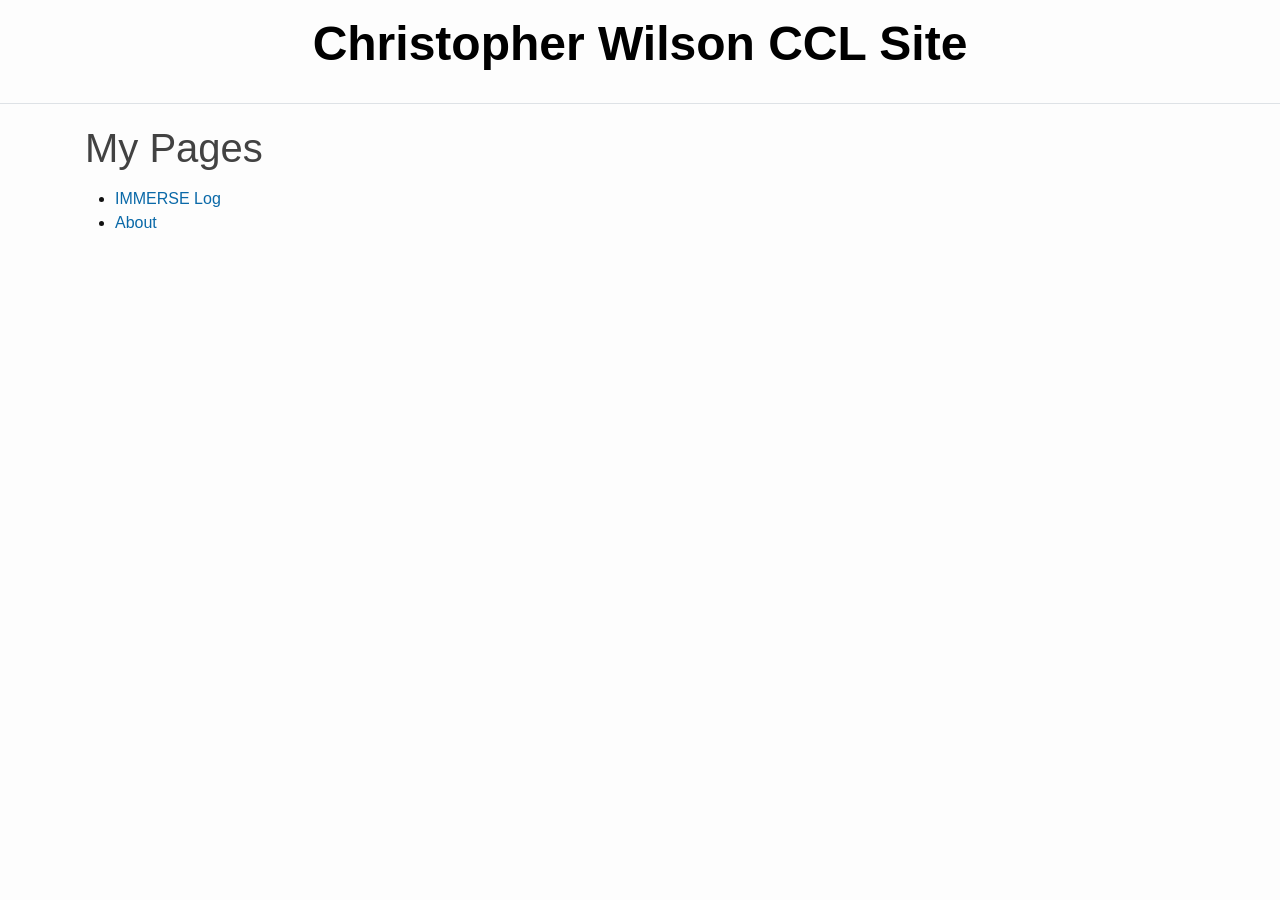
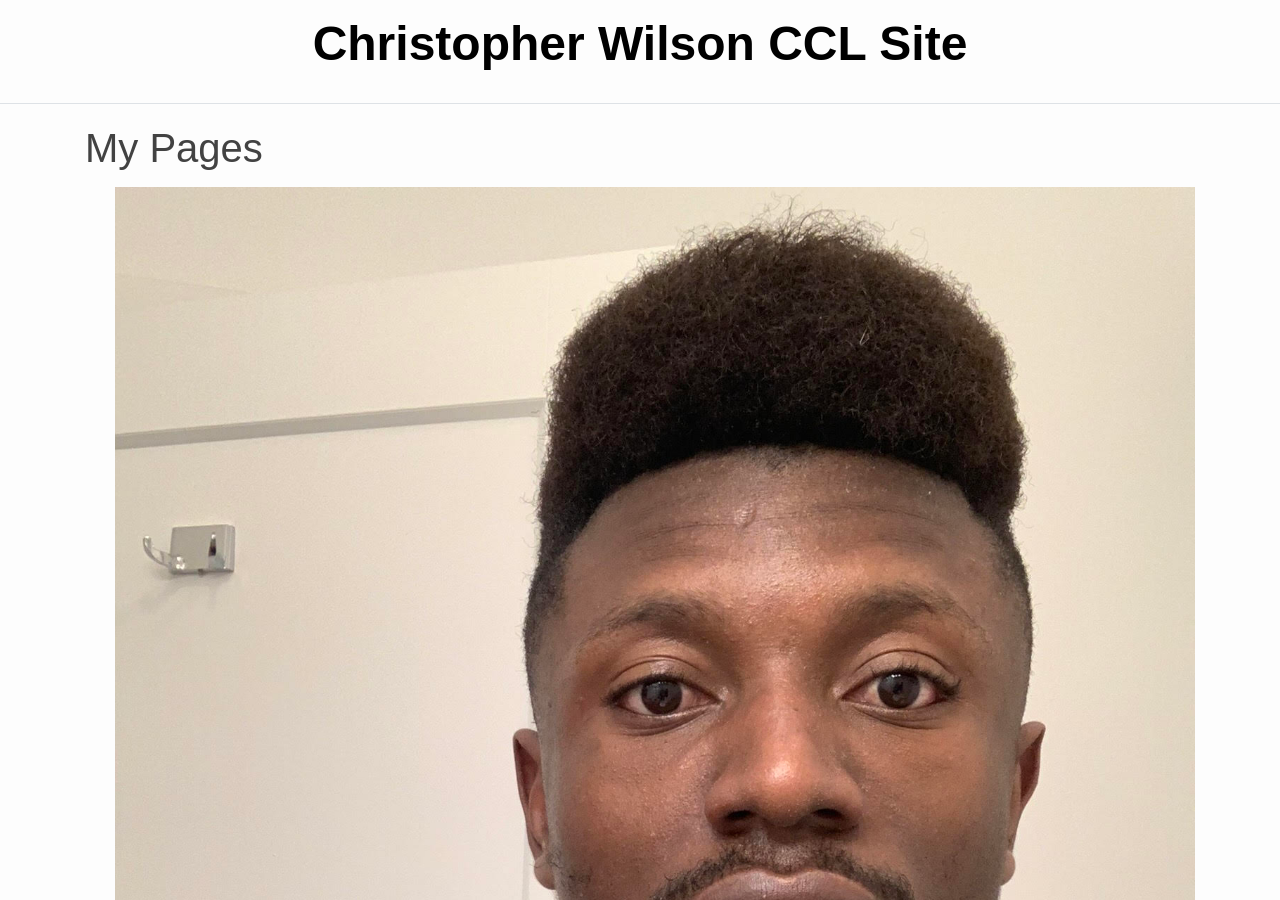
Before and after one commit to chriswils95/chriswils.github.io, a Jekyll site: the page built from index.md, in a window 1280 px wide and 900 px high. Built offline with Jekyll 4.4.1, drawn with Linux system fonts in a browser that asks for light colours.

Commit message:
add files

```diff
--- a/index.md
+++ b/index.md
@@ -2,6 +2,6 @@
 layout: default
 title: My Pages
 ---
-
+  * ![Screenshot](pic.jpg)
   * [IMMERSE Log]({{ site.baseurl }}{% link _pages/log.md %})
   * [About]({{ site.baseurl }}{% link _pages/about.md %})
```
